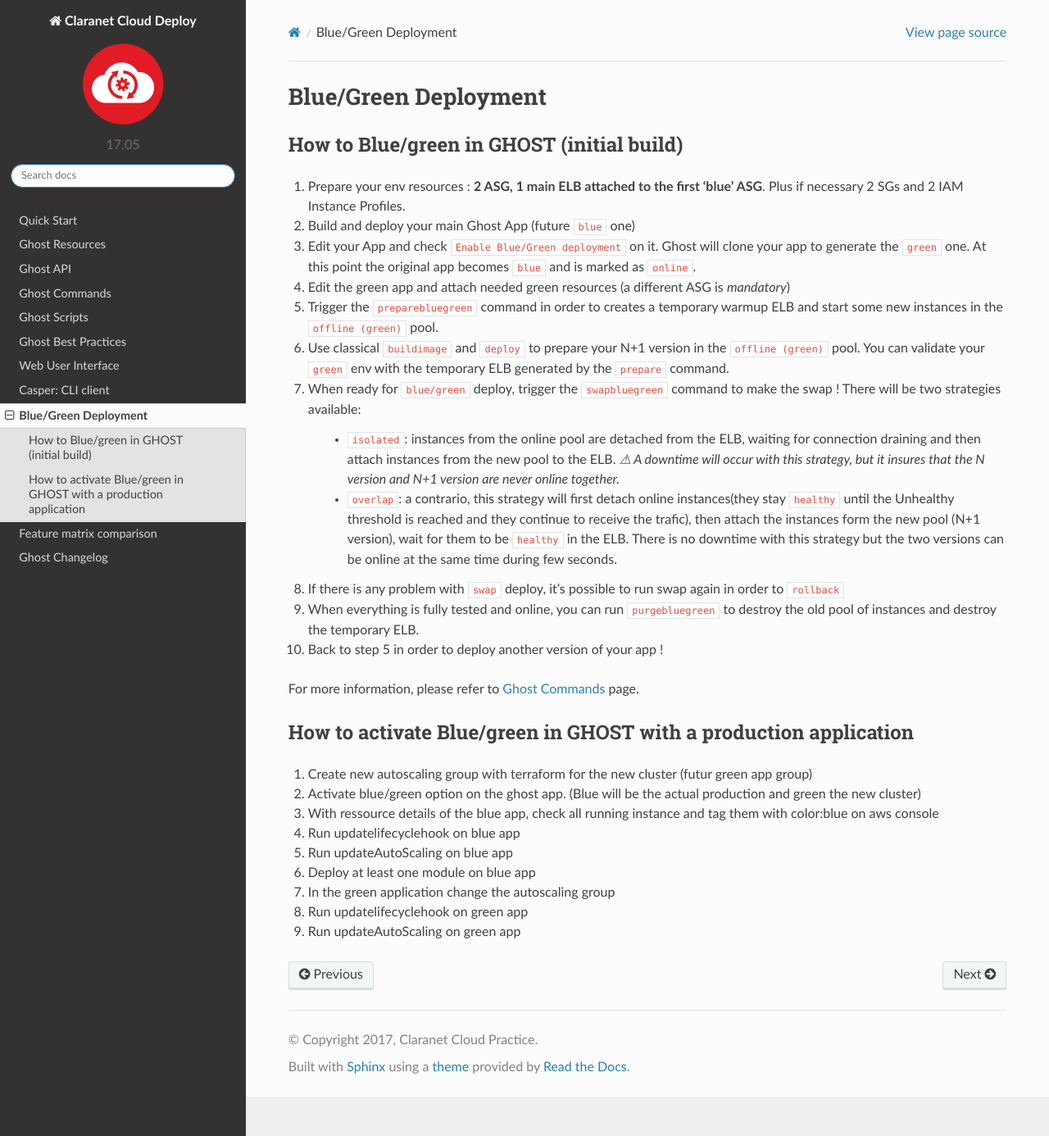
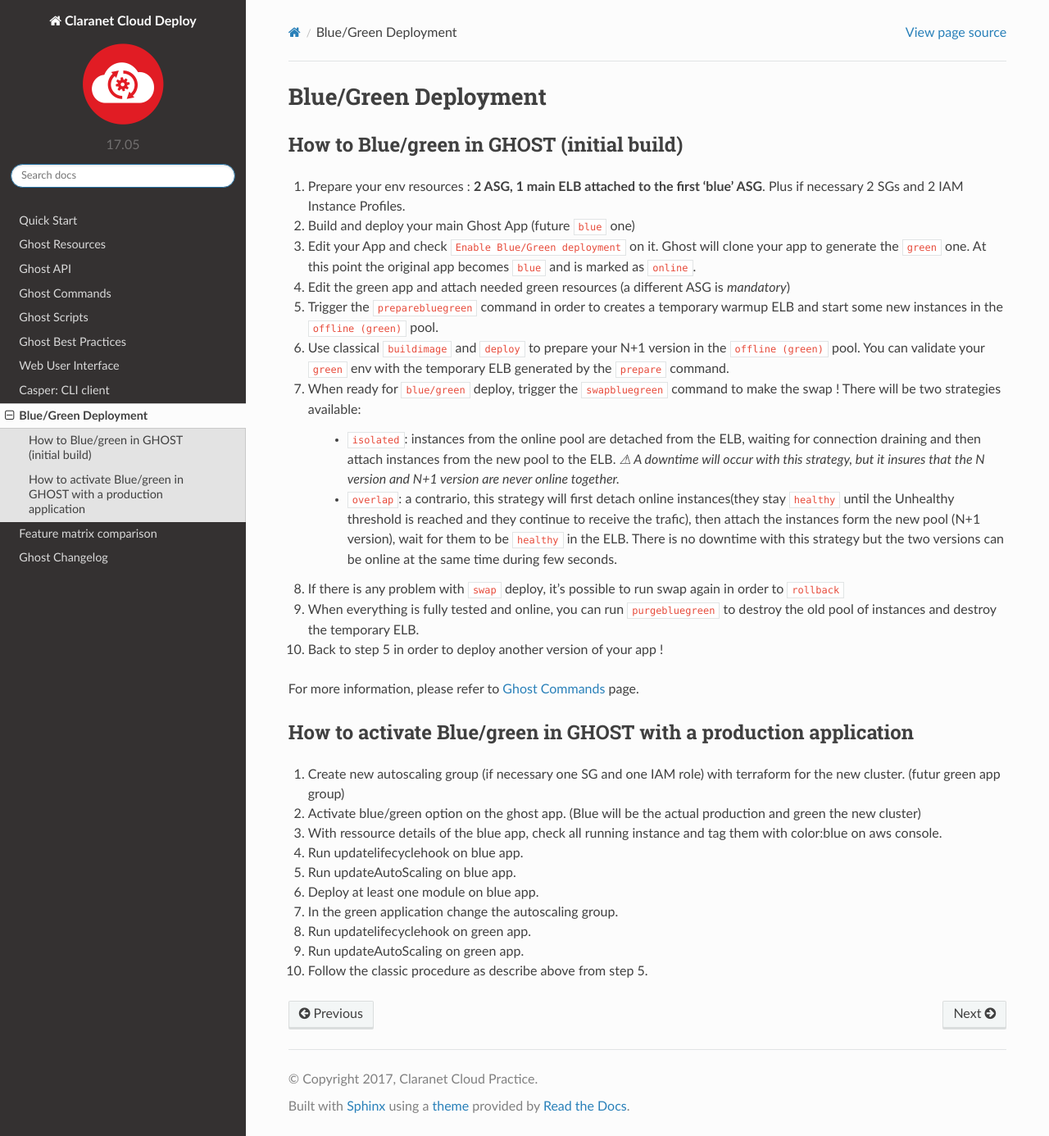
Before and after one commit to claranet/cloud-deploy-docs, a Sphinx documentation site: the page built from source/rst/bluegreen.rst, in a window 1280 px wide and 1386 px high. Shown: the whole window at 82% size. Built offline with Sphinx 7.4.7 and the Read the Docs theme 2.0.0, drawn with Linux system fonts in a browser that asks for light colours.

Commit message:
GHOST-391 change prod bluegreen procedure

```diff
--- a/source/rst/bluegreen.rst
+++ b/source/rst/bluegreen.rst
@@ -32,12 +32,13 @@
 How to activate Blue/green in GHOST with a production application
 *****************************************************************
 
-1. Create new autoscaling group with terraform for the new cluster (futur green app group)
+1. Create new autoscaling group (if necessary one SG and one IAM role) with terraform for the new cluster. (futur green app group)
 2. Activate blue/green option on the ghost app. (Blue will be the actual production and green the new cluster)
-3. With ressource details of the blue app, check all running instance and tag them with color:blue on aws console
-4. Run updatelifecyclehook on blue app
-5. Run updateAutoScaling on blue app
-6. Deploy at least one module on blue app
-7. In the green application change the autoscaling group
-8. Run updatelifecyclehook on green app
-9. Run updateAutoScaling on green app
+3. With ressource details of the blue app, check all running instance and tag them with color:blue on aws console.
+4. Run updatelifecyclehook on blue app.
+5. Run updateAutoScaling on blue app.
+6. Deploy at least one module on blue app.
+7. In the green application change the autoscaling group.
+8. Run updatelifecyclehook on green app.
+9. Run updateAutoScaling on green app.
+10. Follow the classic procedure as describe above from step 5.
```
